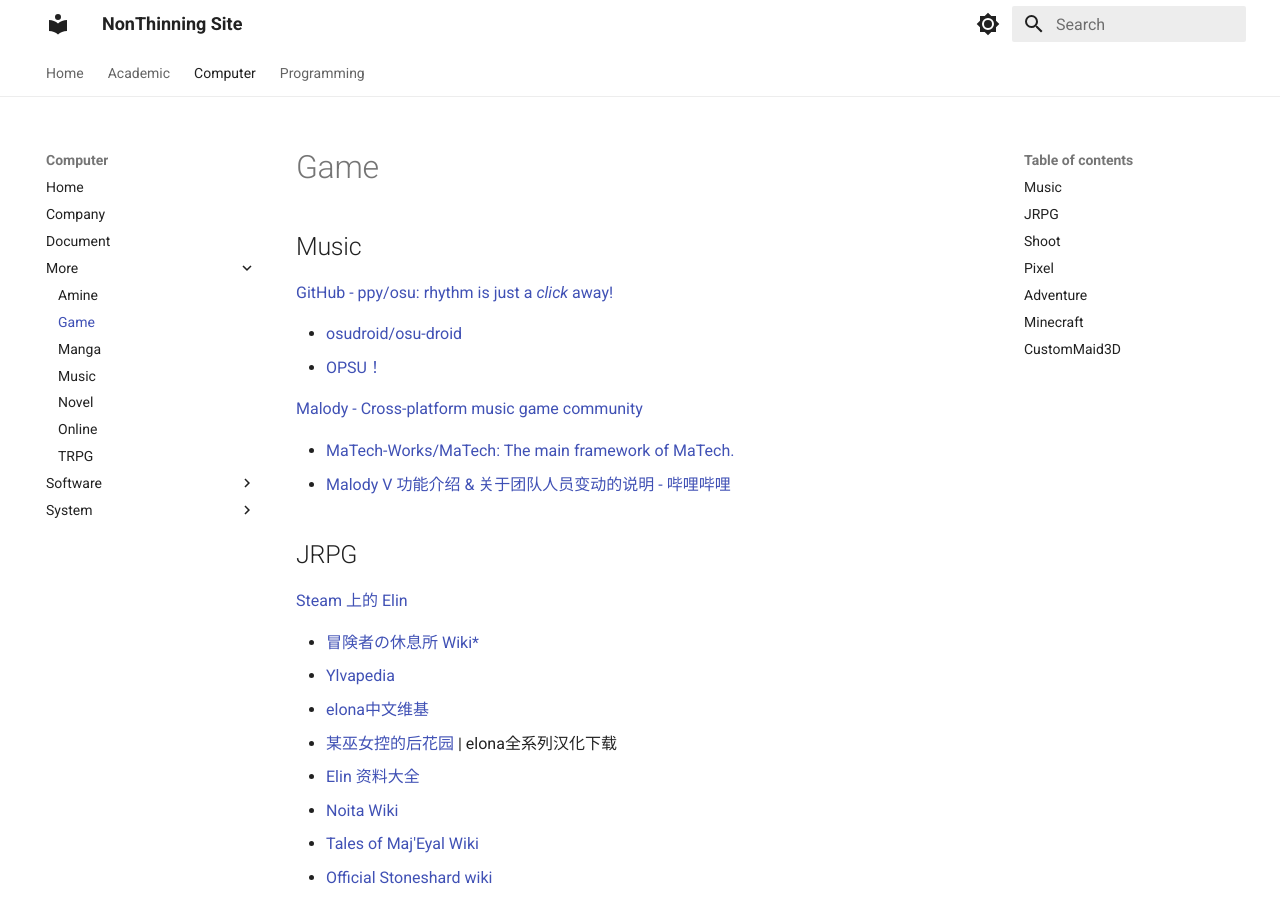
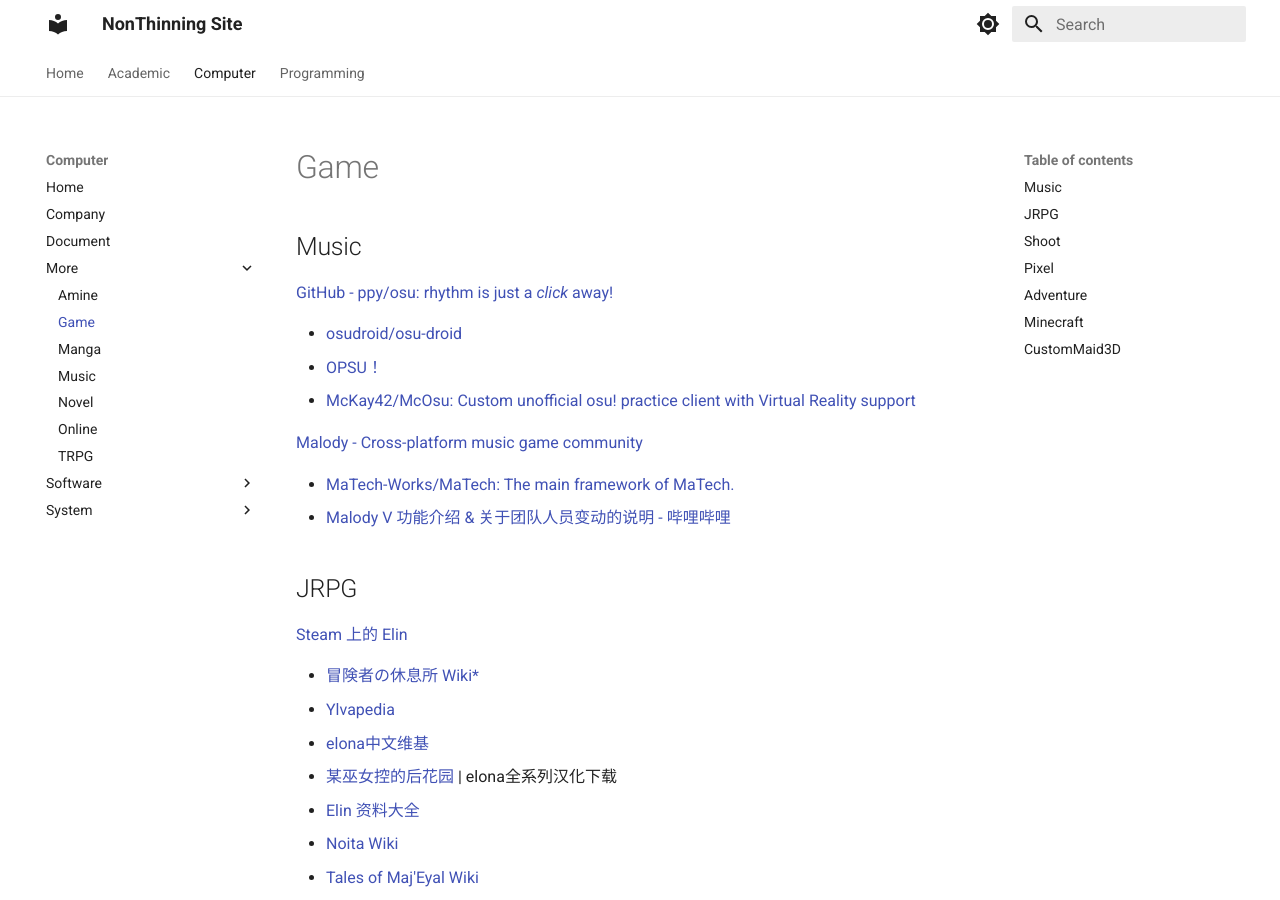
Before and after one commit to NonThinning/NonThinning.github.io, an MkDocs documentation site: the page built from docs/Computer/More/Game.md, in a window 1280 px wide and 900 px high. Built offline with MkDocs 1.6.1 and Material for MkDocs 9.7.7, drawn with Linux system fonts in a browser that asks for light colours.

Commit message:
docs update

```diff
--- a/docs/Computer/More/Game.md
+++ b/docs/Computer/More/Game.md
@@ -6,6 +6,7 @@
 
 - [osudroid/osu-droid](https://github.com/osudroid/osu-droid)
 - [OPSU！](https://itdelatrisu.github.io/opsu/)
+- [McKay42/McOsu: Custom unofficial osu! practice client with Virtual Reality support](https://github.com/McKay42/McOsu)
 
 [Malody - Cross-platform music game community](https://m.mugzone.net/)
 
```
